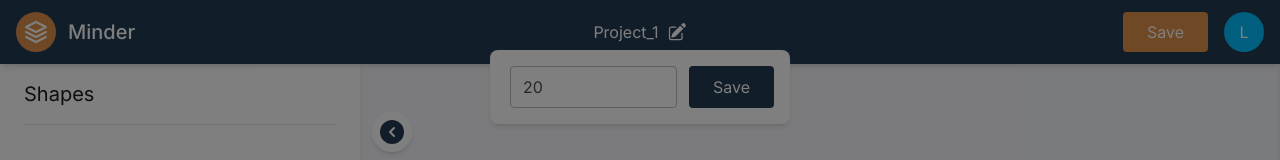
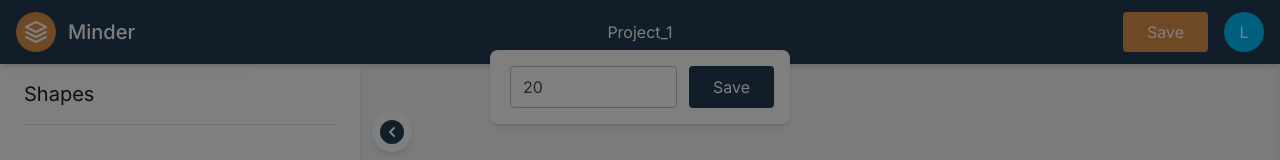
Before and after one commit to RuFrontEnd/minder, a Next.js app in the folder frontend/: page / in a window 1280 px wide. Shown: the top 160 px of the page. Built offline with nearby package versions, Linux system fonts and the light colour scheme.

Commit message:
feat: animate hovering project name and edit icon shows up

```diff
--- a/frontend/src/app/page.tsx
+++ b/frontend/src/app/page.tsx
@@ -2430,14 +2430,15 @@ export default function ProcessPage() {
             </a>
           </li>
           <li className="justify-self-center self-center text-base">
-            <nav className="flex items-center relative">
+            <nav className="cursor-pointer flex items-center relative [&:hover>div:nth-child(2)]:translate-x-full [&:hover>div:nth-child(2)]:opacity-100 transition ease-in-out duration-150">
               <a className="text-white-500">Project_1</a>
-              <PencilSquareIcon
-                width={20}
-                height={20}
-                className={"cursor-pointer ms-2"}
-                fill={tailwindColors.white["500"]}
-              />
+              <div className="absolute right-0 translate-x-[0px] opacity-0 transition ease-in-out duration-150 ps-1">
+                <PencilSquareIcon
+                  width={20}
+                  height={20}
+                  fill={tailwindColors.white["500"]}
+                />
+              </div>
               <Frame
                 className={
                   "absolute -bottom-[6px] left-1/2 -translate-x-1/2 translate-y-full w-[300px]"
```
